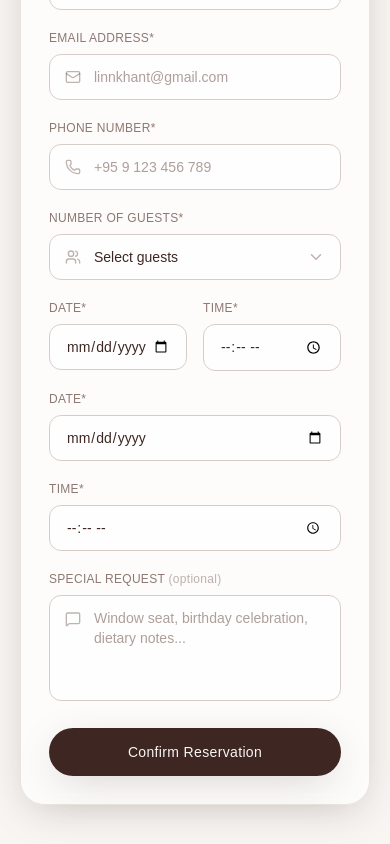
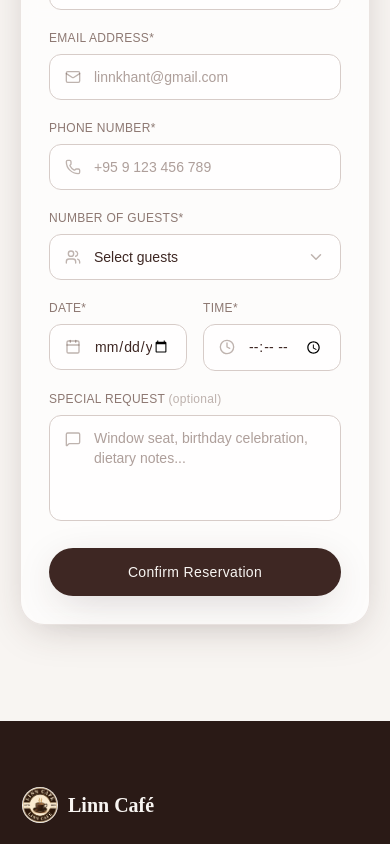
Before and after one commit to coffeeespresso343/linn-cafe, a React (Vite) app: page /reservation in a window 390 px wide. Shown: the part 931-1775 px from the top of the page. Built offline with nearby package versions, Linux system fonts and the light colour scheme.

Commit message:
Bugs fix

```diff
--- a/src/components/ReservationForm.jsx
+++ b/src/components/ReservationForm.jsx
@@ -27,8 +27,8 @@ const FIELD_ICONS = {
   name: User,
   email: Mail,
   phone: Phone,
-  date: "",
-  time: "",
+  date: Calendar,
+  time: Clock,
   guests: Users,
 };
 
@@ -158,14 +158,11 @@ const ReservationForm = () => {
         )}
       </div>
 
-      <div className="grid min-w-0 grid-cols-2 gap-4 sm:contents">
-        {inputWrap("date", "Date", "date")}
-        {inputWrap("time", "Time", "time")}
+      <div className="grid grid-cols-2 sm:contents gap-4">
+        <div className="min-w-0">{inputWrap("date", "Date", "date")}</div>
+
+        <div className="min-w-0">{inputWrap("time", "Time", "time")}</div>
       </div>
-
-      {inputWrap("date", "Date", "date")}
-
-      {inputWrap("time", "Time", "time")}
 
       <div className="sm:col-span-2">
         <label
--- a/src/index.css
+++ b/src/index.css
@@ -199,8 +199,19 @@ h4,
 
 input[type="date"],
 input[type="time"] {
+
+  width: 100%;
   min-width: 0;
-  width: 100%;
+  max-width: 100%;
+  box-sizing: border-box;
+}
+
+input::-webkit-date-and-time-value {
+  text-align: left;
+}
+
+input::-webkit-calendar-picker-indicator {
+  margin-left: 0;
 }
 
 @layer utilities {
```
